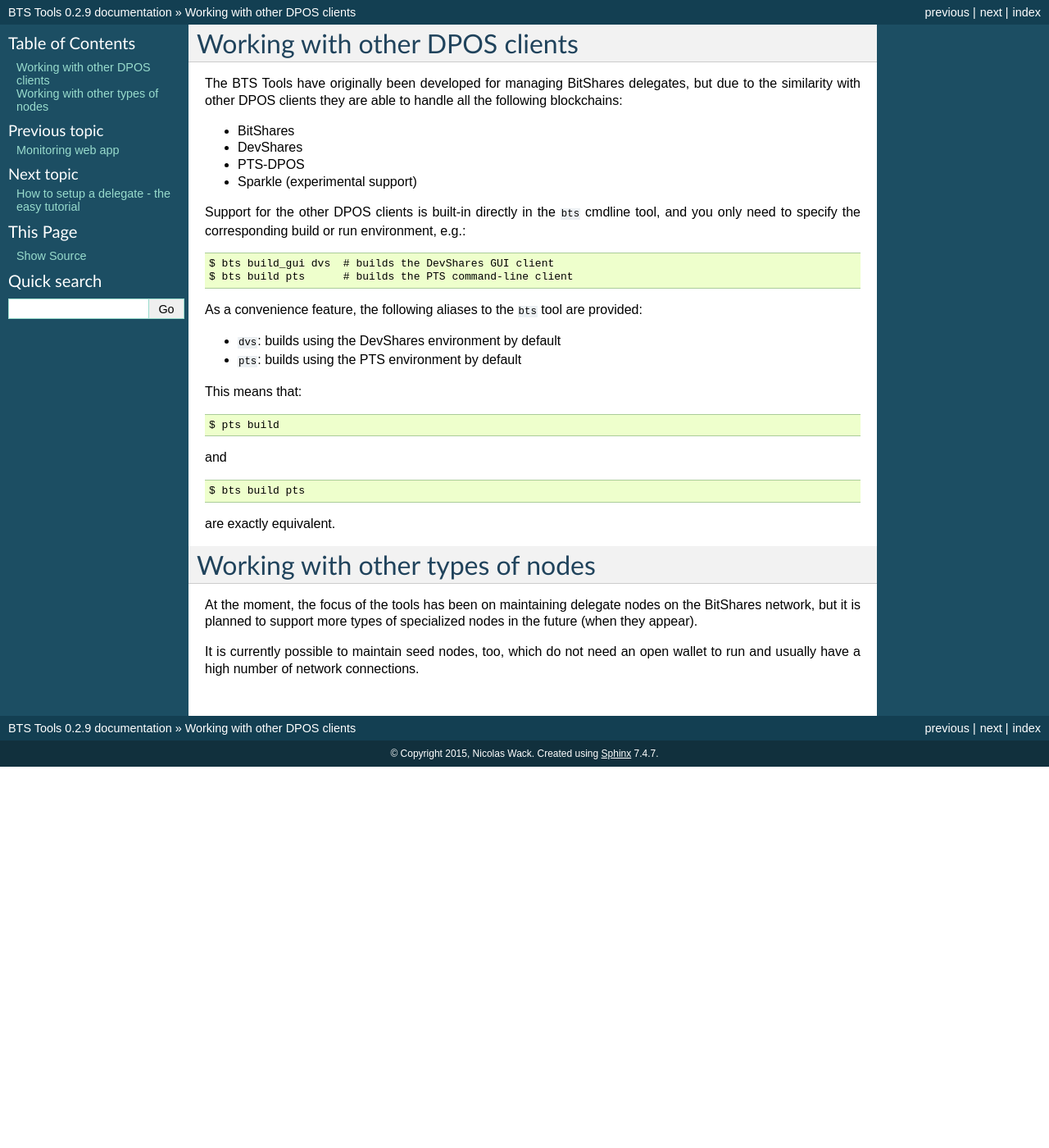
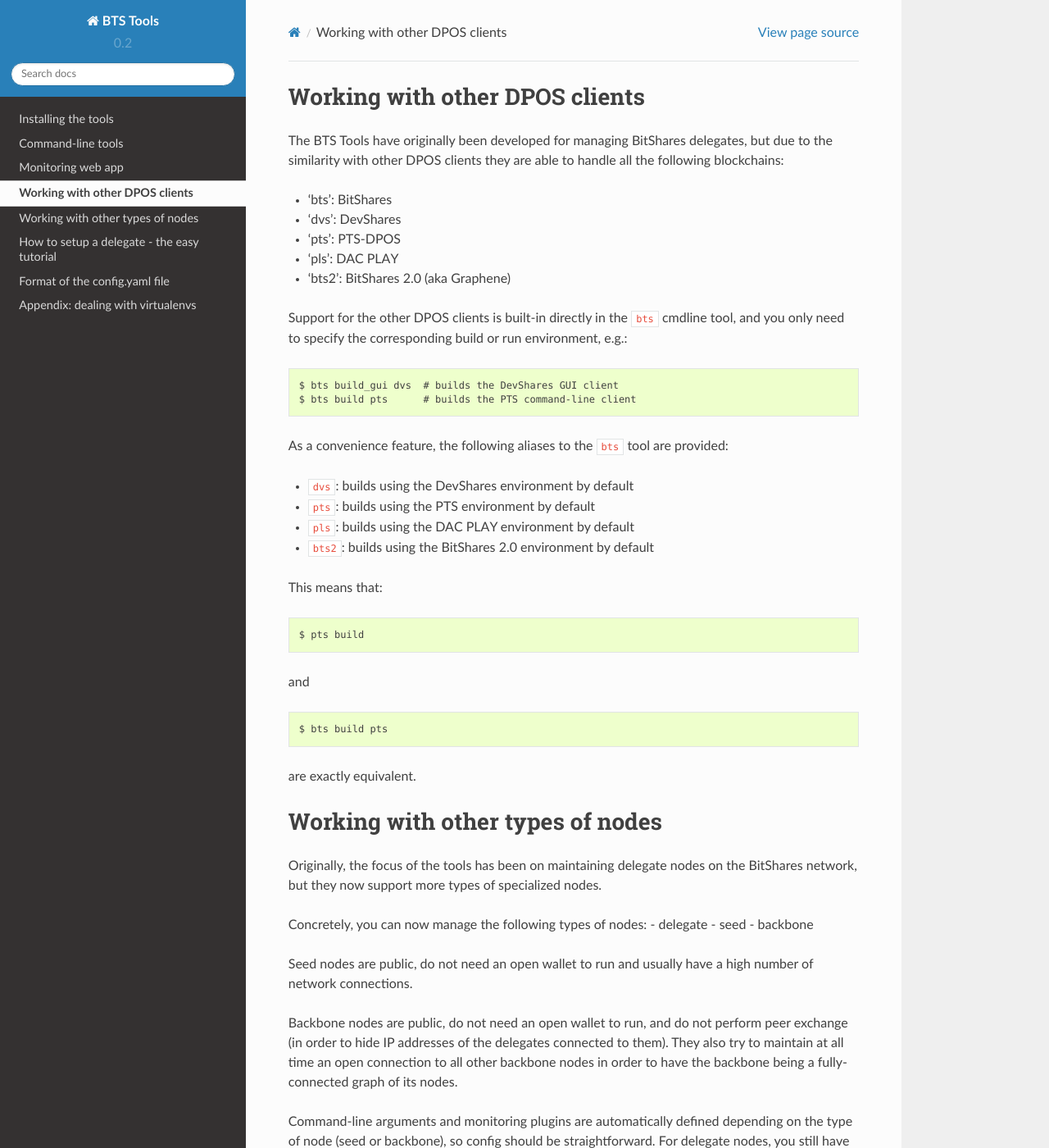
Before and after one commit to wackou/bts_tools, a Sphinx documentation site: the page built from docs/variants.rst, in a window 1280 px wide and 1400 px high. Shown: the whole window at 82% size. Built offline with Sphinx 7.4.7 and the Read the Docs theme 2.0.0, drawn with Linux system fonts in a browser that asks for light colours; some of the changed text lies outside the part shown.

Commit message:
Updated documentation

```diff
--- a/docs/conf.py
+++ b/docs/conf.py
@@ -15,6 +15,7 @@
 
 import sys
 import os
+import sphinx_rtd_theme
 
 # If extensions (or modules to document with autodoc) are in another directory,
 # add these directories to sys.path here. If the directory is relative to the
@@ -104,7 +105,7 @@
 
 # The theme to use for HTML and HTML Help pages.  See the documentation for
 # a list of builtin themes.
-html_theme = 'default'
+html_theme = 'sphinx_rtd_theme'
 
 # Theme options are theme-specific and customize the look and feel of a theme
 # further.  For a list of options available for each theme, see the
@@ -112,7 +113,7 @@
 #html_theme_options = {}
 
 # Add any paths that contain custom themes here, relative to this directory.
-#html_theme_path = []
+html_theme_path = [sphinx_rtd_theme.get_html_theme_path()]
 
 # The name for this set of Sphinx documents.  If None, it defaults to
 # "<project> v<release> documentation".
--- a/docs/index.rst
+++ b/docs/index.rst
@@ -47,4 +47,4 @@
 
 
 
-.. _my delegate: bts://btstools.digitalgaia/approve
+.. _my delegate: bts://delegate.verbaltech/approve
--- a/docs/variants.rst
+++ b/docs/variants.rst
@@ -6,11 +6,11 @@
 delegates, but due to the similarity with other DPOS clients they are
 able to handle all the following blockchains:
 
-- BitShares
-- DevShares
-- PTS-DPOS
-- Sparkle (experimental support)
-
+- 'bts': BitShares
+- 'dvs': DevShares
+- 'pts': PTS-DPOS
+- 'pls': DAC PLAY
+- 'bts2': BitShares 2.0 (aka Graphene)
 
 Support for the other DPOS clients is built-in directly in the ``bts``
 cmdline tool, and you only need to specify the corresponding build or run
@@ -23,6 +23,8 @@
 
 - ``dvs``: builds using the DevShares environment by default
 - ``pts``: builds using the PTS environment by default
+- ``pls``: builds using the DAC PLAY environment by default
+- ``bts2``: builds using the BitShares 2.0 environment by default
 
 This means that::
 
@@ -41,9 +43,23 @@
 Working with other types of nodes
 =================================
 
-At the moment, the focus of the tools has been on maintaining delegate nodes on
-the BitShares network, but it is planned to support more types of specialized
-nodes in the future (when they appear).
+Originally, the focus of the tools has been on maintaining delegate nodes on
+the BitShares network, but they now support more types of specialized nodes.
 
-It is currently possible to maintain seed nodes, too, which do not need an open
-wallet to run and usually have a high number of network connections.
+Concretely, you can now manage the following types of nodes:
+- delegate
+- seed
+- backbone
+
+Seed nodes are public, do not need an open wallet to run and usually have
+a high number of network connections.
+
+Backbone nodes are public, do not need an open wallet to run, and do not perform
+peer exchange (in order to hide IP addresses of the delegates connected to them).
+They also try to maintain at all time an open connection to all other backbone nodes
+in order to have the backbone being a fully-connected graph of its nodes.
+
+Command-line arguments and monitoring plugins are automatically defined depending on
+the type of node (seed or backbone), so config should be straightforward. For delegate
+nodes, you still have to specify whether you want a 'delegate' or 'watcher_delegate' in
+the monitoring section of the node.
--- a/setup.py
+++ b/setup.py
@@ -49,10 +49,10 @@
 args = dict(name='bts_tools',
             version=VERSION,
             description='BitShares delegate tools',
-            long_description=README,
+            long_description=README + '\n\n\n' + HISTORY,
             # Get strings from
             # http://pypi.python.org/pypi?%3Aaction=list_classifiers
-            classifiers=['Development Status :: 3 - Alpha',
+            classifiers=['Development Status :: 4 - Beta',
                          'License :: OSI Approved :: GNU General Public License v3 or later (GPLv3+)',
                          'Operating System :: OS Independent',
                          'Programming Language :: Python :: 3',
@@ -74,7 +74,6 @@
 create_version_file = not os.path.exists(version_file)
 
 if create_version_file:
-    print('Creating version file with version = %s' % VERSION)
     with open(version_file, 'w') as f:
         try:
             p = subprocess.Popen('git describe --tags', shell=True, stdout=subprocess.PIPE, stderr=subprocess.PIPE)
```
Also changed, not shown: README.rst (+4 -4 lines), docs/config_format.rst (+24 -5 lines), 2 other files.
